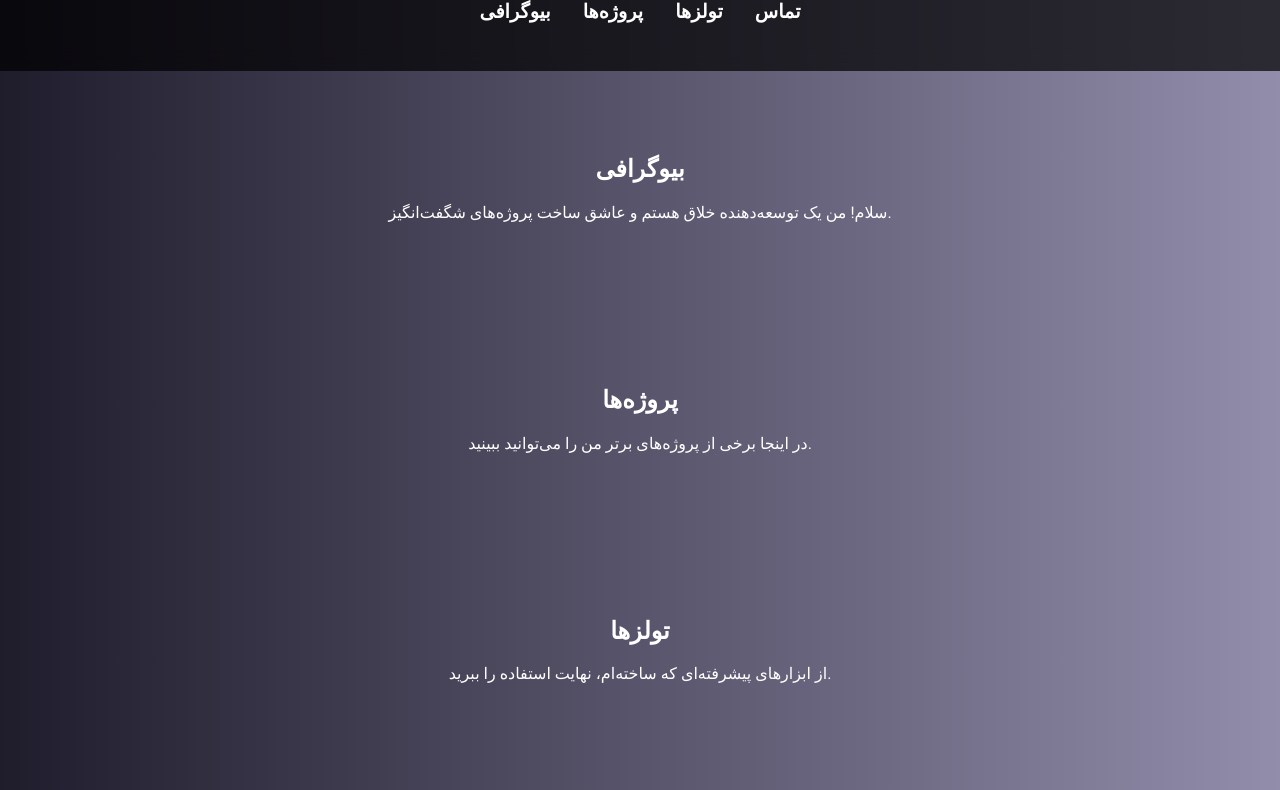
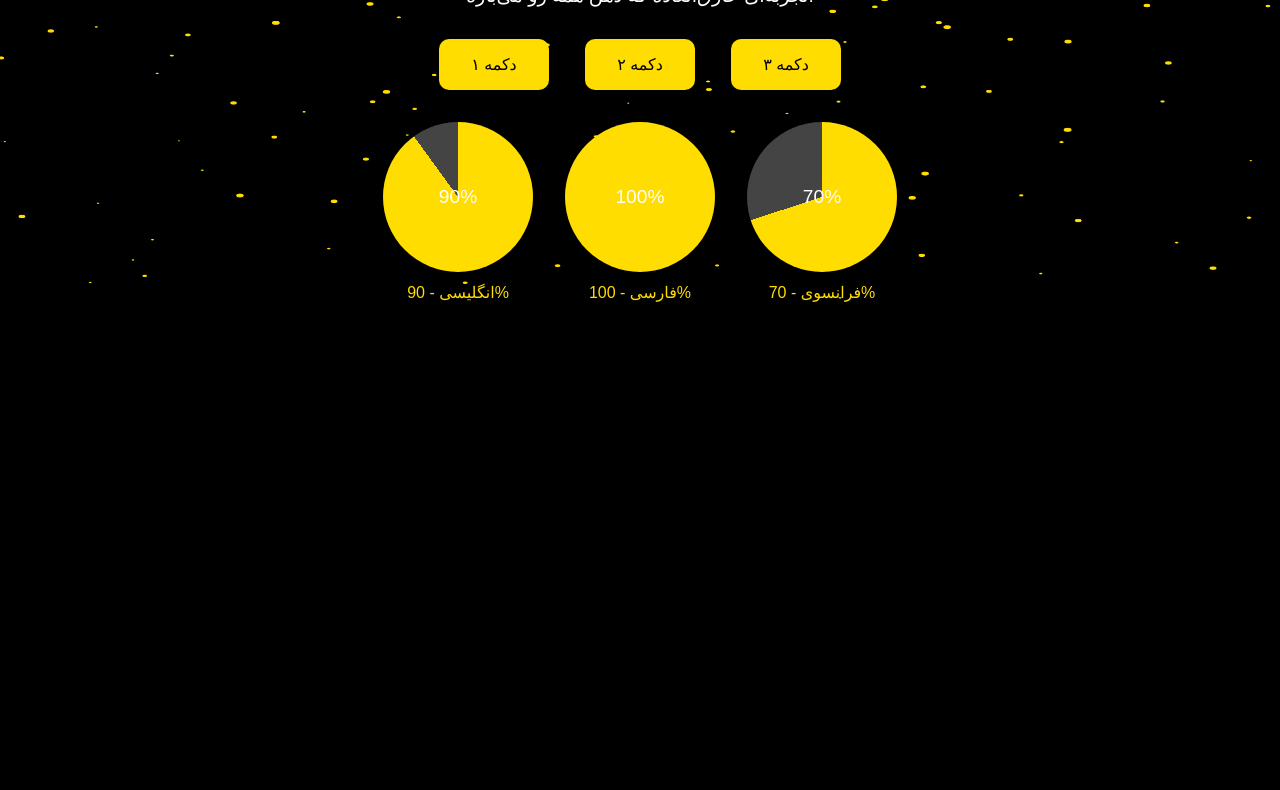
Before and after one commit to amirce23/amirce23.github.io, a plain HTML site: page index.html in a window 1280 px wide. Shown: the part 102-892 px from the top of the page. After the commit the page ends 800 px from the top, so only its background shows below. Drawn offline with Linux system fonts and the light colour scheme.

Commit message:
Update index.html
ی

```diff
--- a/index.html
+++ b/index.html
@@ -3,120 +3,204 @@
 <head>
   <meta charset="UTF-8">
   <meta name="viewport" content="width=device-width, initial-scale=1.0">
-    <title>رزومه فوق‌العاده من</title>
-    <link rel="stylesheet" href="styles.css"> <!-- لینک به فایل CSS برای استایل -->
-    <link rel="preconnect" href="https://fonts.googleapis.com">
-    <link href="https://fonts.googleapis.com/css2?family=Roboto:wght@400;700&family=Cinzel:wght@700&display=swap" rel="stylesheet"> <!-- استفاده از فونت‌های شیک -->
+  <title>سایت فوق‌العاده و خفن</title>
   <style>
+    /* ریست استایل‌ها */
+    * { margin: 0; padding: 0; box-sizing: border-box; }
     body {
-            margin: 0;
-            font-family: 'Roboto', sans-serif;
-            background: linear-gradient(to right, #1f1c2c, #928dab);
+      font-family: Arial, sans-serif;
+      background: #000;
       color: #fff;
-            overflow-x: hidden;
+      overflow: hidden;
+      position: relative;
+    }
+    /* استایل کانواس پس‌زمینه */
+    canvas#bgCanvas {
+      position: absolute;
+      top: 0;
+      left: 0;
+      width: 100%;
+      height: 100%;
+      z-index: -1;
+    }
+    /* استایل محتوای قرار گرفته روی پس‌زمینه */
+    .container {
+      position: relative;
+      z-index: 1;
+      padding: 2rem;
     }
     header {
       text-align: center;
-            padding: 2rem;
-            background-color: rgba(0, 0, 0, 0.7);
-            backdrop-filter: blur(10px);
-            position: sticky;
-            top: 0;
-            z-index: 1000;
+      margin-bottom: 2rem;
     }
     header h1 {
-            font-family: 'Cinzel', serif;
       font-size: 2.5rem;
-            margin: 0;
+      margin-bottom: 0.5rem;
+      animation: fadeInDown 1s ease-out;
     }
-        nav ul {
-            list-style: none;
-            padding: 0;
+    header p {
+      font-size: 1.2rem;
+      animation: fadeInDown 1s ease-out;
+    }
+    @keyframes fadeInDown {
+      from { opacity: 0; transform: translateY(-20px); }
+      to { opacity: 1; transform: translateY(0); }
+    }
+    /* دکمه‌های تعاملی */
+    .buttons {
+      text-align: center;
+      margin: 2rem 0;
+    }
+    .buttons button {
+      background: #ffdd00;
+      border: none;
+      padding: 1rem 2rem;
+      margin: 0 1rem;
+      border-radius: 10px;
+      font-size: 1rem;
+      cursor: pointer;
+      transition: transform 0.3s, background 0.3s;
+    }
+    .buttons button:hover {
+      transform: scale(1.1);
+      background: #ffd700;
+    }
+    /* بخش نمودارها */
+    .charts {
       display: flex;
       justify-content: center;
+      flex-wrap: wrap;
       gap: 2rem;
+      margin-top: 2rem;
     }
-        nav a {
-            text-decoration: none;
-            color: #fff;
+    .chart {
+      width: 150px;
+      height: 150px;
+      border-radius: 50%;
+      /* از conic-gradient برای ایجاد دایره پیشرفت استفاده می‌شود */
+      background: conic-gradient(#ffdd00 0deg, #444 0deg);
+      display: flex;
+      align-items: center;
+      justify-content: center;
       font-size: 1.2rem;
-            font-weight: bold;
+      position: relative;
     }
-        nav a:hover {
+    /* برچسب پایین هر نمودار */
+    .chart::before {
+      content: attr(data-label);
+      position: absolute;
+      bottom: -30px;
+      width: 100%;
+      text-align: center;
+      font-size: 1rem;
       color: #ffdd00;
-        }
-        section {
-            padding: 4rem 2rem;
-            text-align: center;
-        }
-        #bio, #projects, #tools, #contact {
-            animation: fadeIn 1s ease-in-out;
-        }
-        @keyframes fadeIn {
-            from {opacity: 0;}
-            to {opacity: 1;}
-        }
-        footer {
-            text-align: center;
-            padding: 1rem;
-            background-color: rgba(0, 0, 0, 0.8);
-        }
-        button {
-            background: #ffdd00;
-            border: none;
-            padding: 0.8rem 1.5rem;
-            color: #000;
-            font-size: 1rem;
-            cursor: pointer;
-            border-radius: 5px;
-            transition: transform 0.3s;
-        }
-        button:hover {
-            transform: scale(1.1);
     }
   </style>
 </head>
 <body>
+  <!-- فضای پس‌زمینه انیمیشنی -->
+  <canvas id="bgCanvas"></canvas>
+
+  <!-- محتوای اصلی سایت -->
+  <div class="container">
     <header>
-        <h1>رزومه خارق‌العاده</h1>
-        <nav>
-            <ul>
-                <li><a href="#bio">بیوگرافی</a></li>
-                <li><a href="#projects">پروژه‌ها</a></li>
-                <li><a href="#tools">تولزها</a></li>
-                <li><a href="#contact">تماس</a></li>
-            </ul>
-        </nav>
+      <h1>سایت فوق‌العاده من</h1>
+      <p>تجربه‌ای خارق‌العاده که دهن همه رو می‌بازه!</p>
     </header>
 
-    <section id="bio">
-        <h2>بیوگرافی</h2>
-        <p>سلام! من یک توسعه‌دهنده خلاق هستم و عاشق ساخت پروژه‌های شگفت‌انگیز.</p>
-    </section>
+    <!-- دکمه‌های تعاملی -->
+    <div class="buttons">
+      <button onclick="performAction('عملکرد دکمه ۱!')">دکمه ۱</button>
+      <button onclick="performAction('عملکرد دکمه ۲!')">دکمه ۲</button>
+      <button onclick="performAction('عملکرد دکمه ۳!')">دکمه ۳</button>
+    </div>
 
-    <section id="projects">
-        <h2>پروژه‌ها</h2>
-        <p>در اینجا برخی از پروژه‌های برتر من را می‌توانید ببینید.</p>
-    </section>
+    <!-- نمودارهای انیمیشنی مهارت زبانی -->
+    <div class="charts">
+      <div class="chart" data-label="انگلیسی - 90%" data-percentage="90">0%</div>
+      <div class="chart" data-label="فارسی - 100%" data-percentage="100">0%</div>
+      <div class="chart" data-label="فرانسوی - 70%" data-percentage="70">0%</div>
+    </div>
+  </div>
 
-    <section id="tools">
-        <h2>تولزها</h2>
-        <p>از ابزارهای پیشرفته‌ای که ساخته‌ام، نهایت استفاده را ببرید.</p>
-    </section>
+  <script>
+    // عملکرد دکمه‌ها
+    function performAction(message) {
+      alert(message);
+    }
 
-    <section id="contact">
-        <h2>تماس</h2>
-        <p>برای ارتباط با من، فرم زیر را پر کنید:</p>
-        <form action="submit_form.php" method="post">
-            <input type="text" placeholder="نام" required>
-            <input type="email" placeholder="ایمیل" required>
-            <textarea placeholder="پیام خود را بنویسید" rows="5"></textarea>
-            <button type="submit">ارسال</button>
-        </form>
-    </section>
+    // انیمیشن پس‌زمینه با سیستم ذرات
+    const canvas = document.getElementById("bgCanvas");
+    const ctx = canvas.getContext("2d");
+    canvas.width = window.innerWidth;
+    canvas.height = window.innerHeight;
 
-    <footer>
-        <p>تمامی حقوق محفوظ است | طراحی شده با عشق</p>
-    </footer>
+    let particles = [];
+    const particleCount = 100;
+
+    // ساخت آرایه‌ای از ذرات با خصوصیات تصادفی
+    function Particle(x, y, radius, dx, dy) {
+      this.x = x;
+      this.y = y;
+      this.radius = radius;
+      this.dx = dx;
+      this.dy = dy;
+    }
+
+    for (let i = 0; i < particleCount; i++) {
+      let radius = Math.random() * 3 + 1;
+      let x = Math.random() * canvas.width;
+      let y = Math.random() * canvas.height;
+      let dx = (Math.random() - 0.5) * 2;
+      let dy = (Math.random() - 0.5) * 2;
+      particles.push(new Particle(x, y, radius, dx, dy));
+    }
+
+    // تابع انیمیشن ذرات
+    function animateParticles() {
+      ctx.clearRect(0, 0, canvas.width, canvas.height);
+      particles.forEach(p => {
+        p.x += p.dx;
+        p.y += p.dy;
+
+        // تغییر جهت در برخورد با لبه‌های صفحه
+        if (p.x + p.radius > canvas.width || p.x - p.radius < 0) p.dx *= -1;
+        if (p.y + p.radius > canvas.height || p.y - p.radius < 0) p.dy *= -1;
+
+        ctx.beginPath();
+        ctx.arc(p.x, p.y, p.radius, 0, Math.PI * 2);
+        ctx.fillStyle = "#ffdd00";
+        ctx.fill();
+      });
+      requestAnimationFrame(animateParticles);
+    }
+    animateParticles();
+
+    // تطبیق اندازه کانواس با تغییر اندازه صفحه
+    window.addEventListener('resize', () => {
+      canvas.width = window.innerWidth;
+      canvas.height = window.innerHeight;
+    });
+
+    // انیمیشن نمودارهای پیشرفت زبانی
+    const charts = document.querySelectorAll('.chart');
+    charts.forEach(chart => {
+      let targetPercentage = parseInt(chart.getAttribute('data-percentage'));
+      let currentPercentage = 0;
+      let targetDegree = targetPercentage * 3.6; // تبدیل درصد به درجه (100% = 360 درجه)
+
+      let interval = setInterval(() => {
+        if (currentPercentage >= targetPercentage) {
+          clearInterval(interval);
+        } else {
+          currentPercentage++;
+          let currentDegree = currentPercentage * 3.6;
+          // به‌روزرسانی استایل پس‌زمینه دایره‌ای به صورت تدریجی
+          chart.style.background = `conic-gradient(#ffdd00 ${currentDegree}deg, #444 ${currentDegree}deg)`;
+          chart.textContent = currentPercentage + "%";
+        }
+      }, 10);
+    });
+  </script>
 </body>
 </html>
```
Lines whose indentation alone changed are shown as unchanged.
